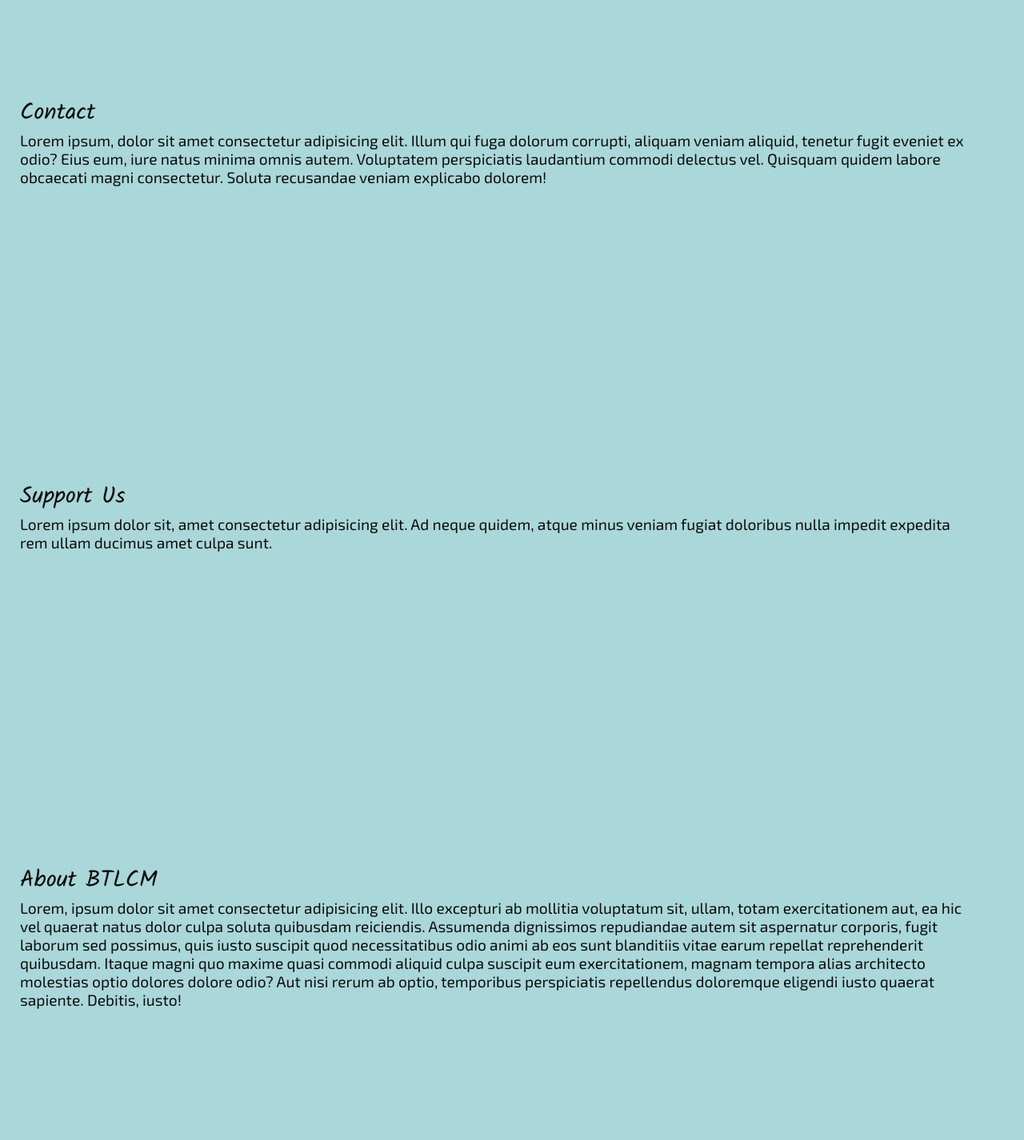
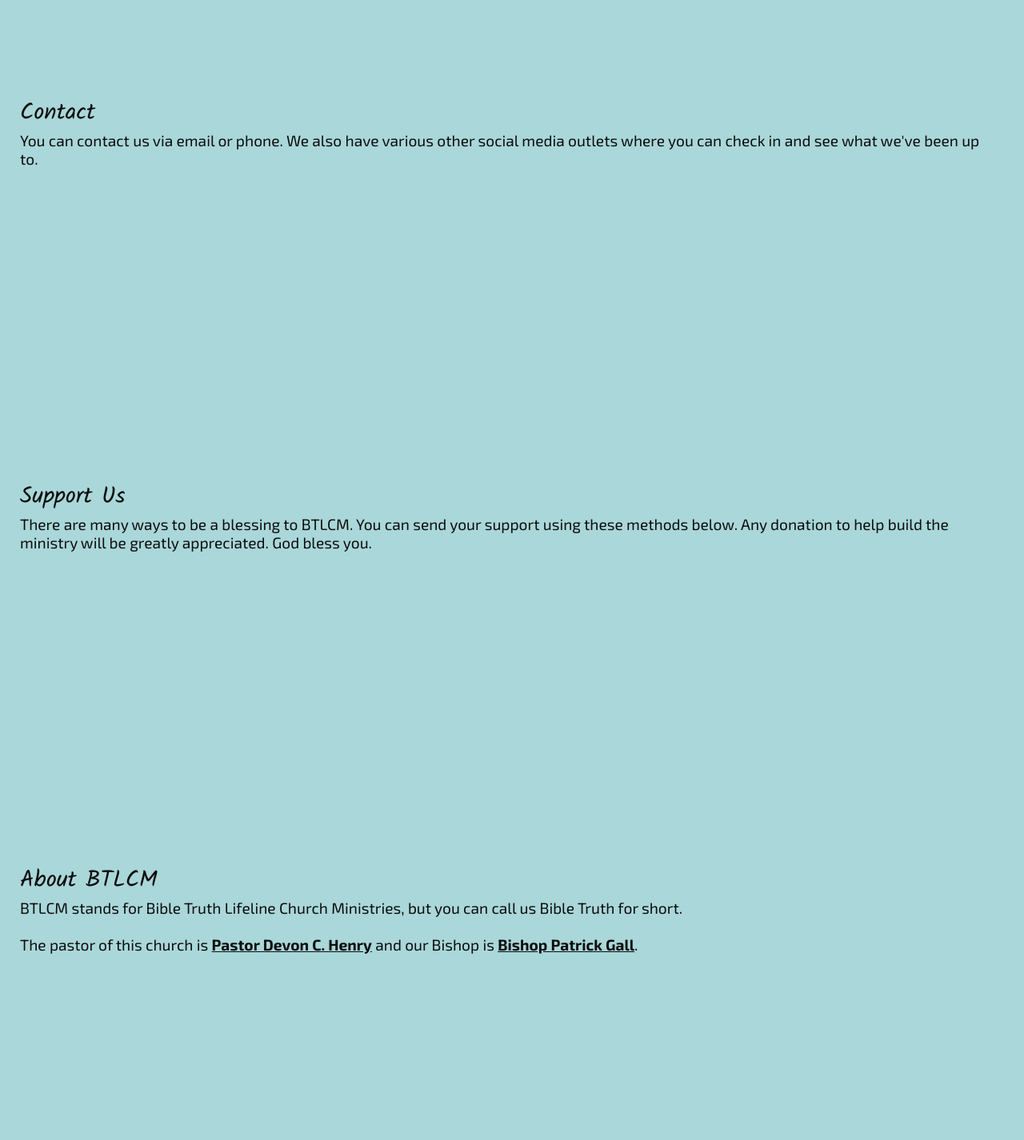
Before and after one commit to IsaiahHenryB/BTLCM, a plain HTML site: page index.html in a window 1280 px wide. Shown: the part 1249-2675 px from the top of the page at 80% size. Drawn offline with Linux system fonts and the light colour scheme.

Commit message:
replaced dummy text

```diff
--- a/index.html
+++ b/index.html
@@ -24,7 +24,7 @@
         <div id="home" class="landing">
             <div>
                 <h1>Welcome to BTLCM.com</h1>
-                <p>Lorem ipsum dolor sit amet, consectetur adipisicing elit. Commodi dolores nulla consequatur tenetur magnam facilis, animi impedit temporibus? Perferendis at possimus in quo.</p>
+                <p>Thank you for visiting the official website of Bible Truth Lifeline Church Ministries inc. Feel free to visit often to be updated on any special events we may have planned.</p>
                 <br>
                 <a class="linkbox" href="#about">Learn More</a>
             </div>
@@ -55,7 +55,7 @@
         <section id="contact" class="body-content">
             <div>
                 <h1 class="spacedown">Contact</h1>
-                <p>Lorem ipsum, dolor sit amet consectetur adipisicing elit. Illum qui fuga dolorum corrupti, aliquam veniam aliquid, tenetur fugit eveniet ex odio? Eius eum, iure natus minima omnis autem. Voluptatem perspiciatis laudantium commodi delectus vel. Quisquam quidem labore obcaecati magni consectetur. Soluta recusandae veniam explicabo dolorem!</p>
+                <p>You can contact us via email or phone. We also have various other social media outlets where you can check in and see what we've been up to.</p>
             </div>
             <div>
 
@@ -64,7 +64,7 @@
         <section id="give">
             <div>
                 <h1 class="spacedown">Support Us</h1>
-                <p>Lorem ipsum dolor sit, amet consectetur adipisicing elit. Ad neque quidem, atque minus veniam fugiat doloribus nulla impedit expedita rem ullam ducimus amet culpa sunt.</p>
+                <p>There are many ways to be a blessing to BTLCM. You can send your support using these methods below. Any donation to help build the ministry will be greatly appreciated. God bless you.</p>
             </div>
             <div>
 
@@ -73,7 +73,9 @@
         <section id="about" class="body-content">
             <div>
                 <h1 class="spacedown">About BTLCM</h1>
-                <p>Lorem, ipsum dolor sit amet consectetur adipisicing elit. Illo excepturi ab mollitia voluptatum sit, ullam, totam exercitationem aut, ea hic vel quaerat natus dolor culpa soluta quibusdam reiciendis. Assumenda dignissimos repudiandae autem sit aspernatur corporis, fugit laborum sed possimus, quis iusto suscipit quod necessitatibus odio animi ab eos sunt blanditiis vitae earum repellat reprehenderit quibusdam. Itaque magni quo maxime quasi commodi aliquid culpa suscipit eum exercitationem, magnam tempora alias architecto molestias optio dolores dolore odio? Aut nisi rerum ab optio, temporibus perspiciatis repellendus doloremque eligendi iusto quaerat sapiente. Debitis, iusto!</p>
+                <p>BTLCM stands for Bible Truth Lifeline Church Ministries, but you can call us Bible Truth for short.</p>
+                <br>
+                <p>The pastor of this church is <span>Pastor Devon C. Henry</span> and our Bishop is <span>Bishop Patrick Gall</span>.</p>
             </div>
             <div>
 
```
